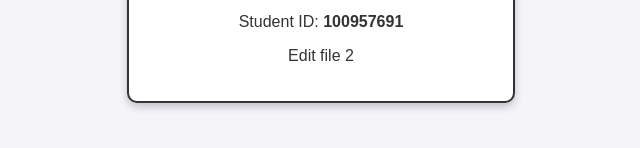
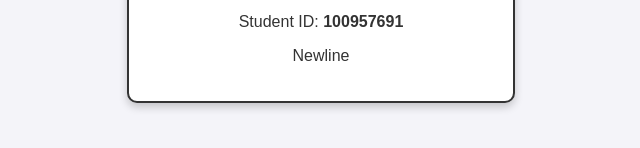
Before and after one commit to montholchs86/task_1, a plain HTML site: page index.html in a window 1280 px wide. Shown: the part 390-538 px from the top of the page, 319-959 px from the left. Drawn offline with Linux system fonts and the light colour scheme.

Commit message:
Fix Code

```diff
--- a/index.html
+++ b/index.html
@@ -32,7 +32,7 @@
     <div class="container">
         <h1>Monthol Changsathien</h1>
         <p>Student ID: <strong>100957691</strong></p>
-        <p>Edit file 2</p>
+        <p>Newline</p>
     </div>
 </body>
 </html>
```
